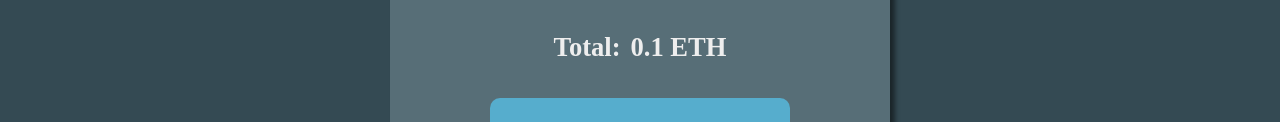
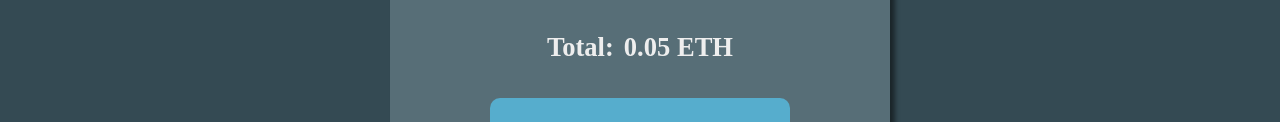
Before and after one commit to liquidwalletminer/purchase, a plain HTML site: page index.html in a window 1280 px wide. Shown: the part 532-654 px from the top of the page. Drawn offline with Linux system fonts and the light colour scheme; a web font is replaced by a local one.

Commit message:
Update index.html

```diff
--- a/index.html
+++ b/index.html
@@ -40,7 +40,7 @@
             <div class="price-container">
                 <div class="price-text">
                     <h5>Total:</h5>
-                    <h5><span id="price">0.1</span> ETH</h5>
+                    <h5><span id="price">0.05</span> ETH</h5>
                 </div>
             </div>
             <div class="purchase-button-container">
```
